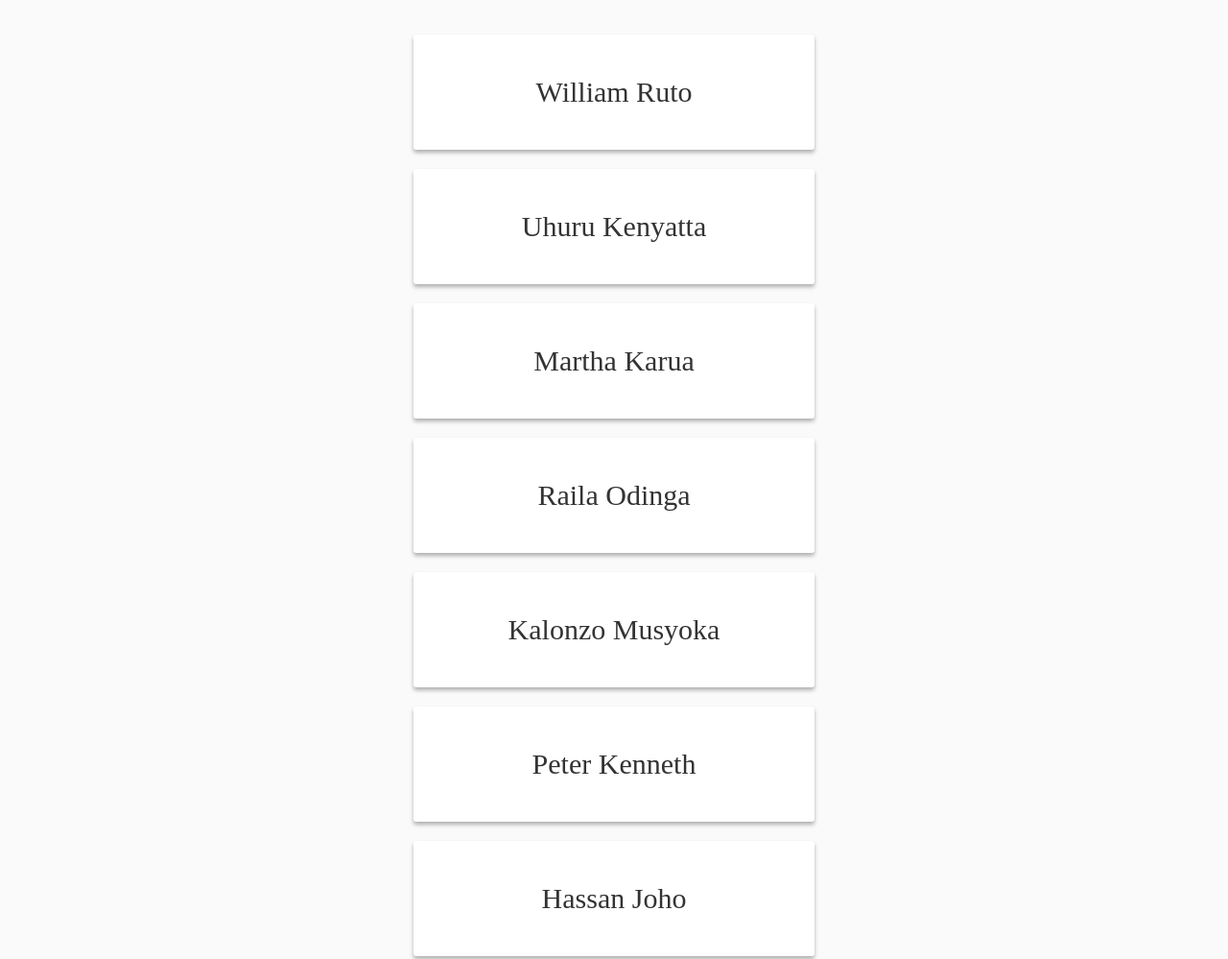
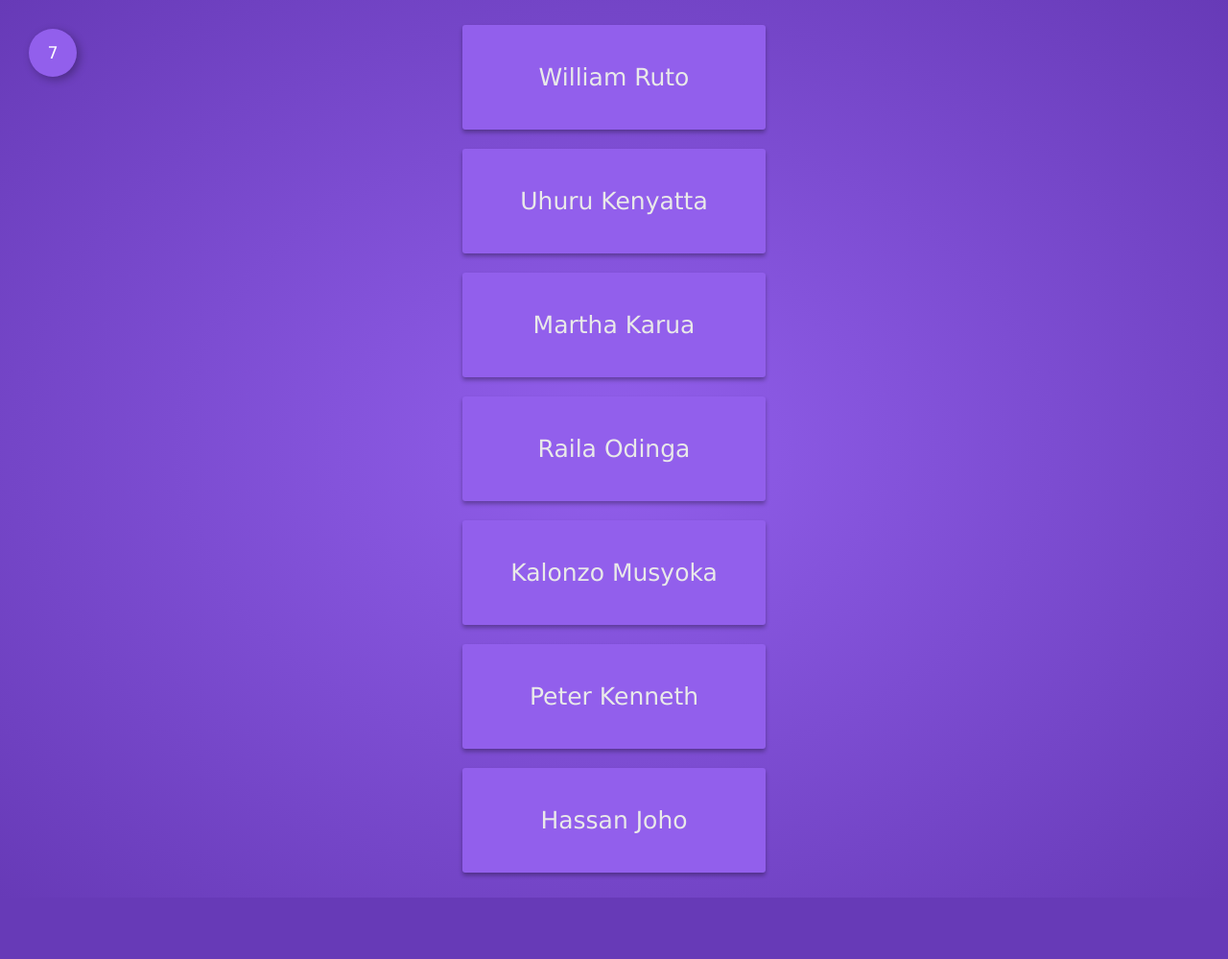
Before and after one commit to abel-masila/swippable-cards, a plain HTML site: page index.html in a window 1280 px wide. Shown: the top 999 px of the page at 96% size. After the commit the page ends 935 px from the top, so only its background shows below. Drawn offline with Linux system fonts and the light colour scheme.

Commit message:
spices up the css a little bit & adds a counter at the top of the page.

```diff
--- a/css/master.css
+++ b/css/master.css
@@ -1,27 +1,65 @@
 html,body{
   margin: 0;
   padding: 0;
-  background: #FAFAFA;
-  font: Arial;
-  font-size: 30px;
+  background: #673ab7;
+  font-family: Lucida Sans Unicode;
+  font-size: 25px;
   color: #333;
+  background-image: radial-gradient(ellipse,#925fec,#673ab7);
+  cursor: default;
 }
 *{
   box-sizing: border-box;
 }
+
 .card-container{
   width: 100%;
-  max-width: 450px;
+  max-width: 1000px;
   padding: 16px;
+  display: grid;
+  justify-content: center;
   margin: 0 auto;
 }
+.card-counter{
+  position: fixed;
+  height: 50px;
+  width: 50px;
+  background: #925fec;
+  margin: 30px;
+  border-radius: 50%;
+  box-shadow: 3px 3px 10px rgba(0,0,0,.3);
+  cursor:pointer;
+}
+.card-counter:hover{
+    background: #814cde;
+    transform: scale(1.2);
+    transition: all .2s ease-in-out;
+}
+.card-counter div{
+  height: 100%;
+  width: 100%;
+  display: flex;
+  align-items: center;
+  justify-content: center;
+  font-size: .7em;
+  color: #fff;
+}
 .card{
-  background: #FFF;
+  background: #925fec;
   border-radius: 3px;
   box-shadow: 0 3px 4px rgba(0, 0, 0, 0.3);
-  margin: 20px 0;
-  height: 120px;
+  margin: 10px 0;
+  padding: 40px 50px;
   display: flex;
   align-items: center;
-  justify-content: space-around;
+  justify-content: center;
+  cursor: move;
+  color: #e9e9e9;
+  outline: none;
 }
+
+.card:hover{
+  box-shadow: 5px 5px 15px 0px rgba(0, 0, 0, 0.3);
+  transform: scale(1.07);
+  transition: .2s ease-out;
+}
--- a/index.html
+++ b/index.html
@@ -9,6 +9,11 @@
     <link rel="stylesheet" href="css/master.css" media="screen" title="no title" charset="utf-8">
   </head>
   <body>
+    <div class="card-counter">
+      <div>
+        <span>0</span>
+      </div>
+    </div>
     <div class="card-container">
       <div class="card">William Ruto</div>
       <div class="card">Uhuru Kenyatta</div>
--- a/js/cards.js
+++ b/js/cards.js
@@ -15,6 +15,8 @@ class Cards {
     this.currentX=0;
     this.screenX=0;
     this.targetX=0;
+    this.remaining=this.cards.length;
+    this.updateCounter();
 
     this.addEventListeners();
 
@@ -46,27 +48,24 @@ addEventListeners(){
 
     evt.preventDefault();
   }
-
   onMove(evt){
     if(!this.target)
       return;
 
     this.currentX=evt.pageX || evt.touches[0].pageX;
   }
-
   onEnd(evt){
     if(!this.target)
       return;
-
-
     this.targetX=0;
     let screenX=this.currentX-this.startX;
-    if(Math.abs(screenX) > this.targetBCR.width * 0.35 ){
+    if(Math.abs(screenX) > this.targetBCR.width * 0.75 ){
+      this.updateCounter();
+
       this.targetX=(screenX > 0 ) ? this.targetBCR.width: -this.targetBCR.width;
     }
     this.draggingCard=false;
   }
-
   update(){
     requestAnimationFrame(this.update);
     if(!this.target)
@@ -125,6 +124,12 @@ addEventListeners(){
       }
     }
   }
+  updateCounter(){
+    if(this.remaining > -1){
+      this.remaining--;
+      document.querySelector('.card-counter > div > span').innerText = this.remaining+1;
+    }
+  }
 }
 
 window.addEventListener('load',()=>new Cards());
```
Lines whose indentation alone changed are shown as unchanged.
